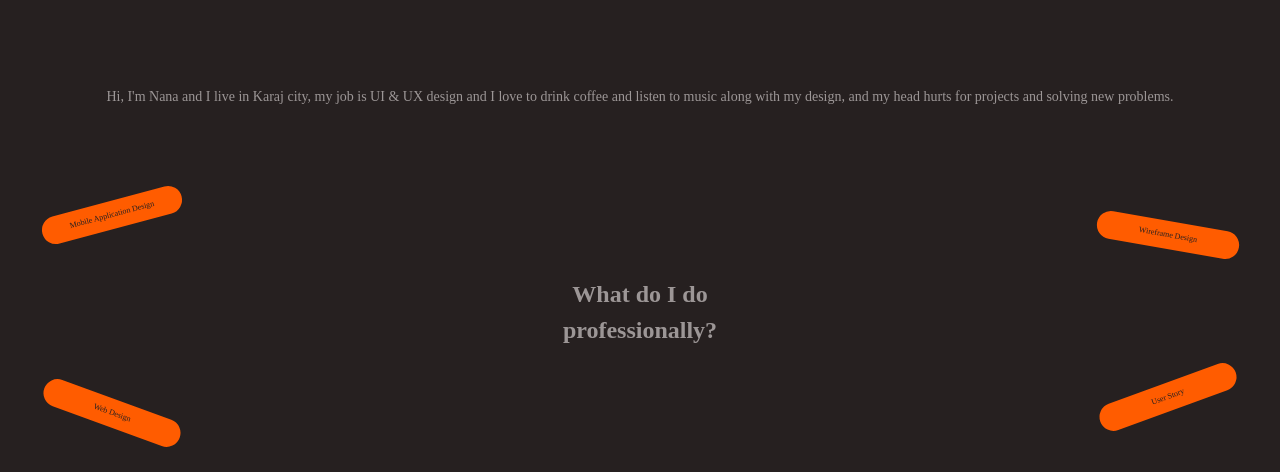
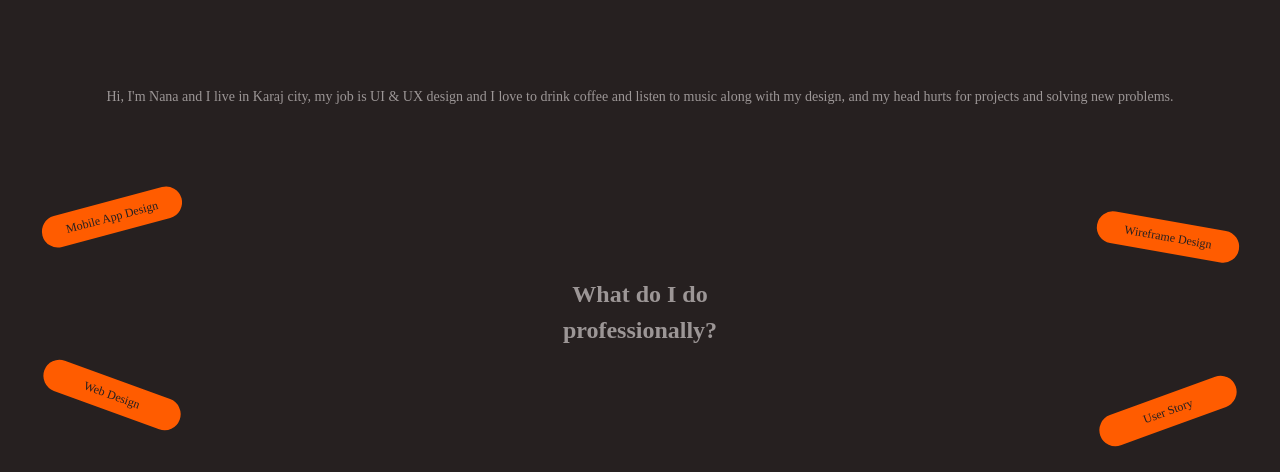
Before and after one commit to saeedshpc/nana-design, a website: page index.html in a window 1280 px wide. Shown: the part 328-800 px from the top of the page. Drawn offline with Linux system fonts and the light colour scheme; a web font is replaced by a local one.

Commit message:
changing services css

```diff
--- a/index.html
+++ b/index.html
@@ -79,22 +79,22 @@
             professionally?
           </h2>
           <div
-            class="-rotate-[15deg] absolute top-1 left-0 w-36 bg-[#FF5C00] text-[#262020] text-[8px] font-medium text-center py-2 rounded-full"
+            class="-rotate-[15deg] absolute top-1 left-0 w-36 bg-[#FF5C00] text-[#262020] text-xs font-medium text-center py-2 rounded-full"
           >
-            Mobile Application Design
+            Mobile App Design
           </div>
           <div
-            class="rotate-[10deg] absolute top-6 right-0 w-36 bg-[#FF5C00] text-[#262020] text-[8px] font-medium text-center py-2 rounded-full"
+            class="rotate-[10deg] absolute top-6 right-0 w-36 bg-[#FF5C00] text-[#262020] text-xs font-medium text-center py-2 rounded-full"
           >
             Wireframe Design
           </div>
           <div
-            class="rotate-[20deg] absolute bottom-0 left-0 w-36 bg-[#FF5C00] text-[#262020] text-[8px] font-medium text-center py-2 rounded-full"
+            class="rotate-[20deg] absolute bottom-4 left-0 w-36 bg-[#FF5C00] text-[#262020] text-xs font-medium text-center py-2 rounded-full"
           >
             Web Design
           </div>
           <div
-            class="-rotate-[20deg] absolute bottom-4 right-0 w-36 bg-[#FF5C00] text-[#262020] text-[8px] font-medium text-center py-2 rounded-full"
+            class="-rotate-[20deg] absolute bottom-0 right-0 w-36 bg-[#FF5C00] text-[#262020] text-xs font-medium text-center py-2 rounded-full"
           >
             User Story
           </div>
```
Also changed, not shown: css/style.css.
